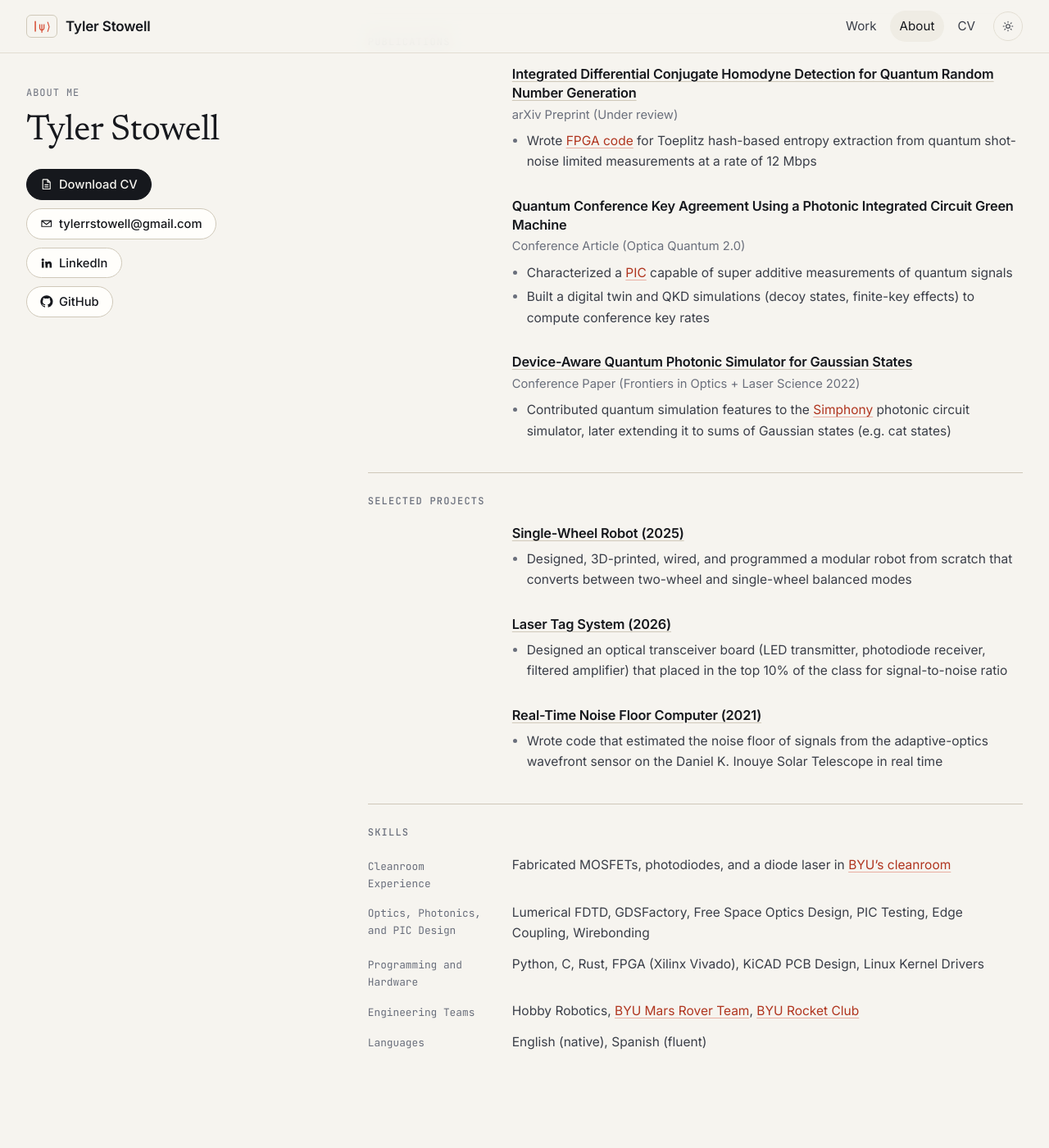
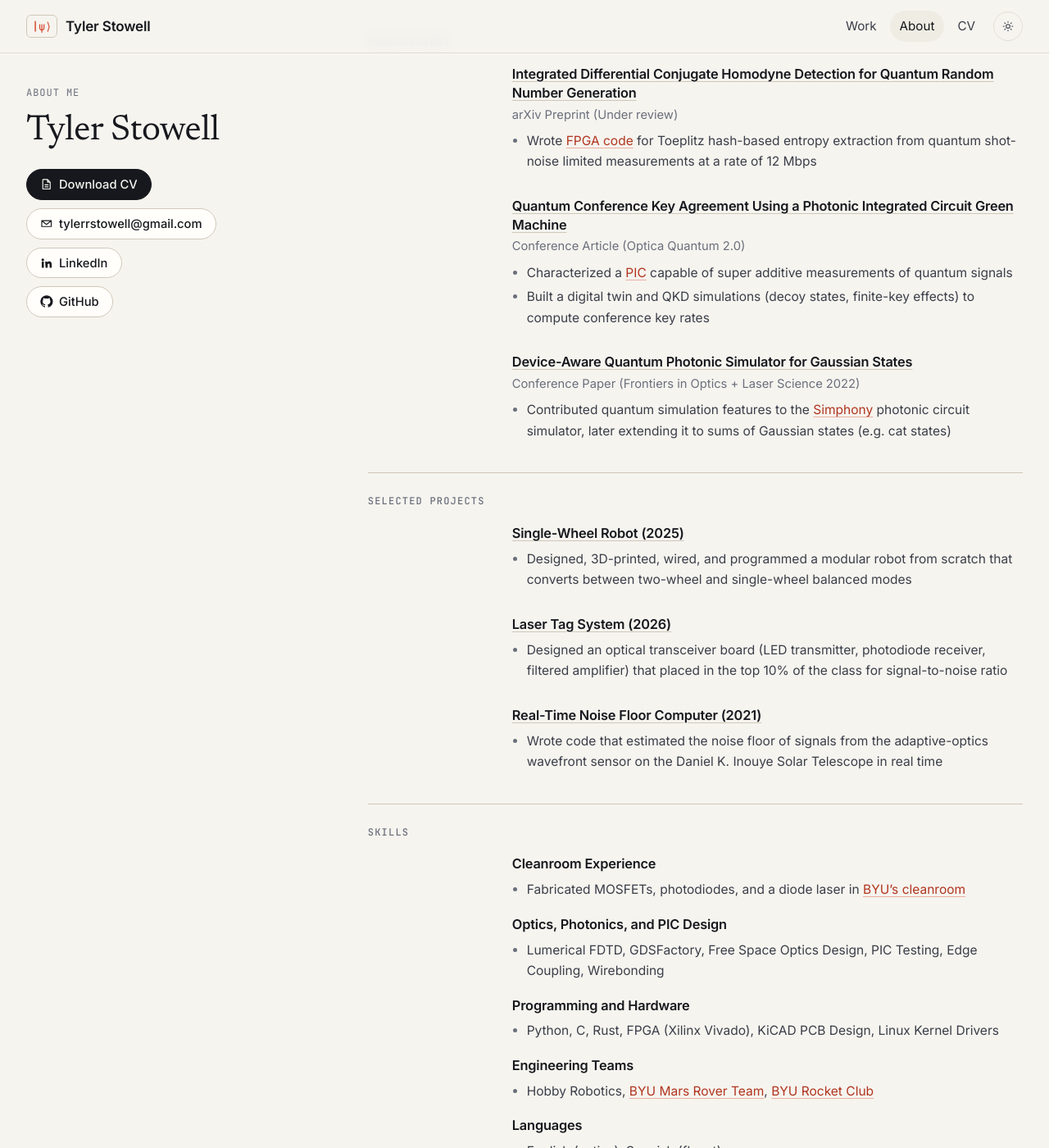
Before and after one commit to tystowell/tystowell.github.io, a Jekyll site: the page built from about.md, in a window 1280 px wide and 1400 px high, scrolled down 1366 px. Shown: the whole window at 82% size. Built offline with Jekyll 4.4.1, drawn with Linux system fonts in a browser that asks for light colours.

Commit message:
cleanup on about me page

```diff
--- a/_data/publications.yml
+++ b/_data/publications.yml
@@ -10,7 +10,9 @@
 
 - title: "Quantum Conference Key Agreement Using a Photonic Integrated Circuit Green Machine"
   venue: "Conference Article (Optica Quantum 2.0)"
-  url: ""
+  url: "https://opg.optica.org/abstract.cfm?uri=quantum-2025-QW3A.36"
+  authors: "B. Fisher, T. Stowell, J. G. Richardson, D. Saladukha, M. Hall, R. Bernson, I. Frank, S. Guha, P. O'Brien, R. M. Camacho"
+  year: 2025
   bullets:
     - "Characterized a [PIC](/work/green-machine-passive/) capable of super additive measurements of quantum signals"
     - "Built a digital twin and QKD simulations (decoy states, finite-key effects) to compute conference key rates"
--- a/_layouts/resume.html
+++ b/_layouts/resume.html
@@ -30,9 +30,12 @@ layout: default
   <section class="cv-section">
     <h2 class="cv-heading mono">Skills</h2>
     {% for s in cv.skills %}
-    <div class="cv-row cv-row-tight">
-      <p class="cv-dates mono">{{ s.label }}</p>
-      <div class="cv-body"><p class="cv-skill">{{ s.items | replace: "](/", "](__BASE__/" | replace: "__BASE__", site.baseurl | markdownify | remove: "<p>" | remove: "</p>" | strip }}</p></div>
+    <div class="cv-row cv-row-skill">
+      <p class="cv-dates mono"></p>
+      <div class="cv-body">
+        <h3 class="cv-title">{{ s.label }}</h3>
+        <ul class="cv-bullets"><li>{{ s.items | replace: "](/", "](__BASE__/" | replace: "__BASE__", site.baseurl | markdownify | remove: "<p>" | remove: "</p>" | strip }}</li></ul>
+      </div>
     </div>
     {% endfor %}
   </section>
--- a/assets/css/main.css
+++ b/assets/css/main.css
@@ -451,7 +451,7 @@ p { margin: 0 0 1em; }
 .cv-section { padding: 28px 0 8px; border-top: 1px solid var(--line-strong); }
 .cv-heading { font-size: .75rem; font-weight: 500; letter-spacing: .1em; text-transform: uppercase; color: var(--muted); margin: 0 0 20px; }
 .cv-row { display: grid; grid-template-columns: 9.5rem minmax(0, 1fr); gap: 24px; padding: 0 0 26px; }
-.cv-row-tight { padding-bottom: 12px; }
+.cv-row-tight, .cv-row-skill { padding-bottom: 14px; }
 .cv-dates { margin: 0; padding-top: .25em; font-size: .8rem; color: var(--muted); }
 .cv-title { font-family: var(--font-sans); font-size: 1.02rem; font-weight: 600; line-height: 1.4; margin: 0; color: var(--ink); }
 .cv-title a { text-decoration-color: var(--line-strong); }
```
Also changed, not shown: _projects/green-machine-passive.md (+10 -1 lines).
